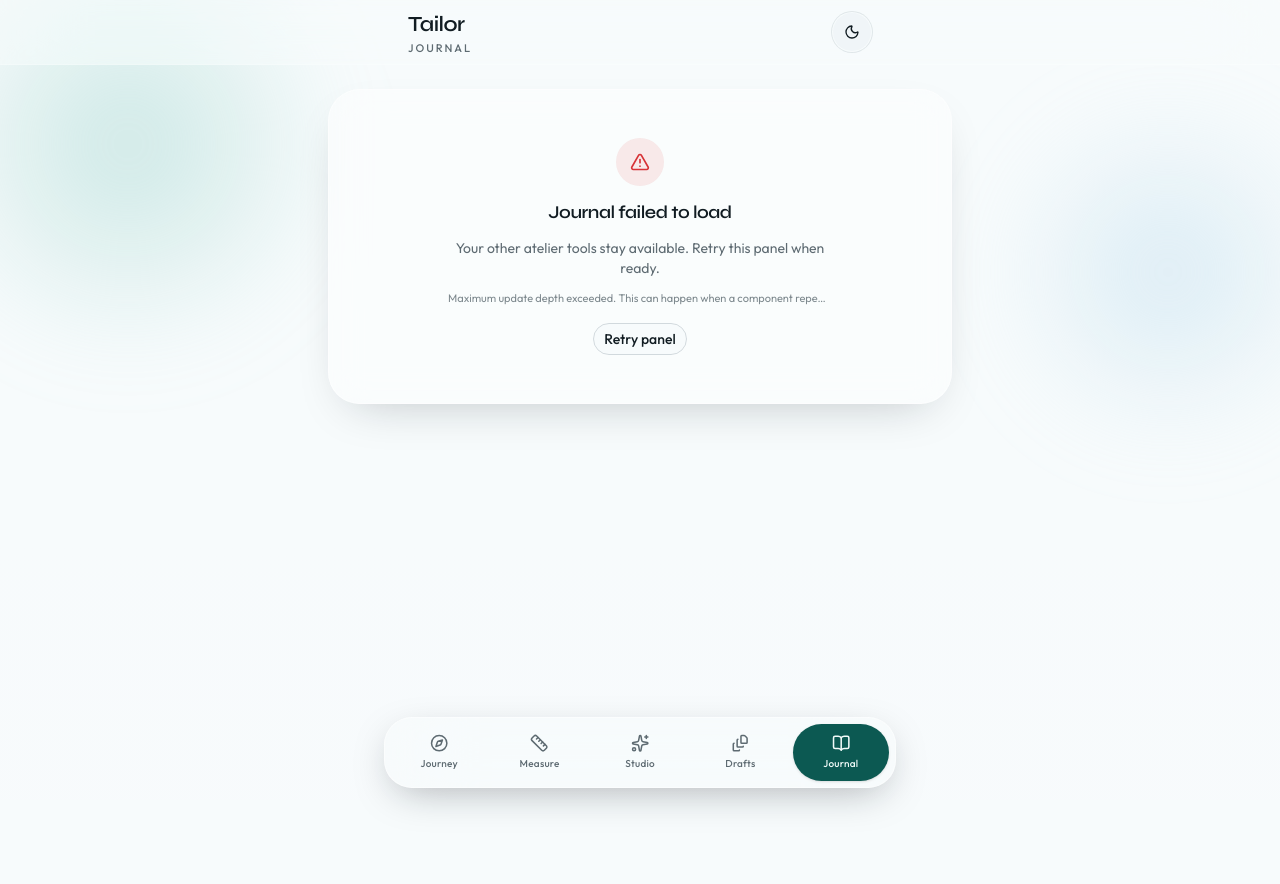
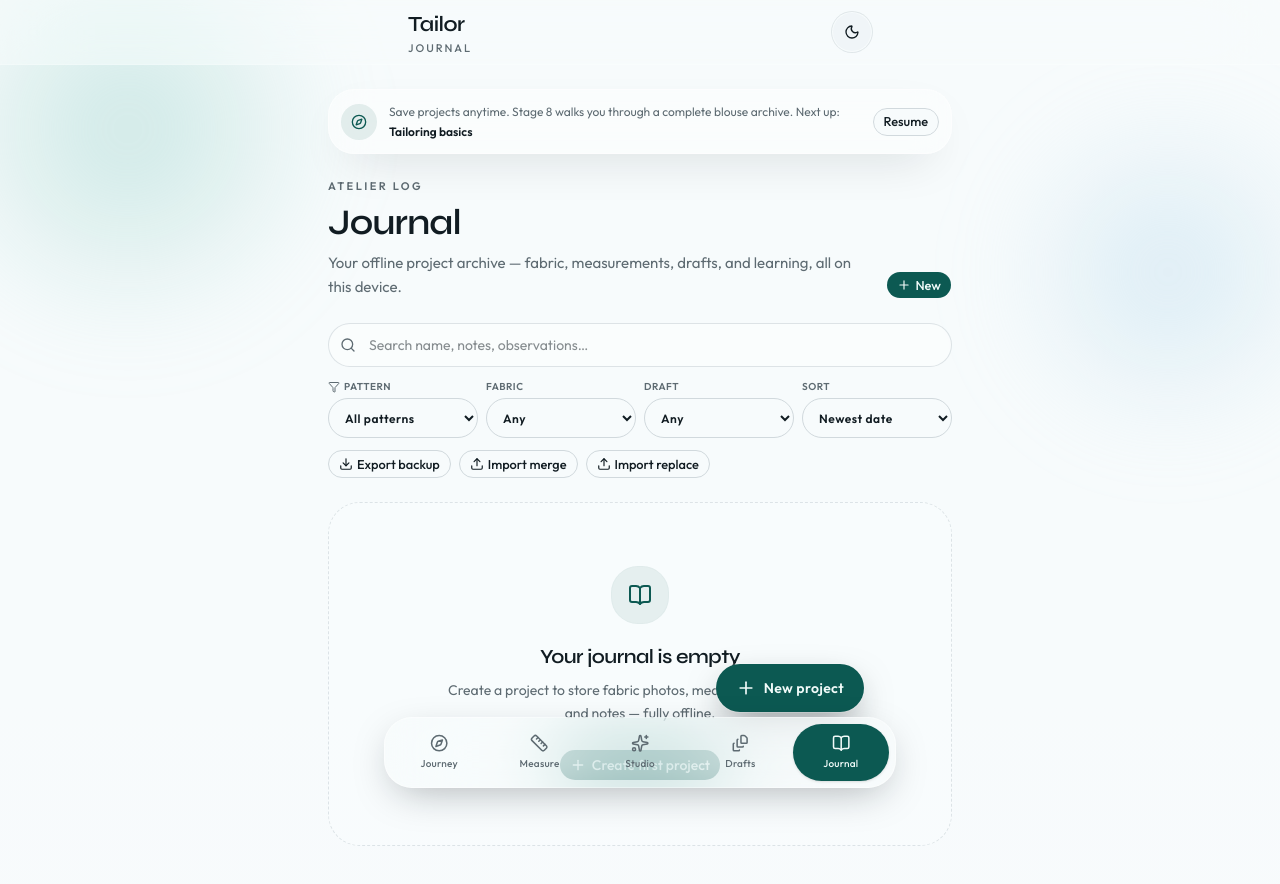
Before and after one commit to Ajay9164/digitalboutique, a Next.js app: page /journal in a window 1280 px wide. Shown: the top 884 px of the page. Before the commit the page ends 800 px from the top, so only its background shows below. Built offline with nearby package versions, Linux system fonts and the light colour scheme.

Commit message:
Fix production runtime issues, Journal stability, and PWA improvements

```diff
--- a/src/components/layout/floating-action-button.tsx
+++ b/src/components/layout/floating-action-button.tsx
@@ -7,7 +7,10 @@ import { useReducedMotion } from "@/hooks/use-reduced-motion";
 import { cn } from "@/lib/utils";
 
 export function FloatingActionButton() {
-  const { isVisible, label, ariaLabel, onPress } = useFabStore();
+  const isVisible = useFabStore((state) => state.isVisible);
+  const label = useFabStore((state) => state.label);
+  const ariaLabel = useFabStore((state) => state.ariaLabel);
+  const onPress = useFabStore((state) => state.onPress);
   const reduceMotion = useReducedMotion();
 
   return (
--- a/src/features/journal/components/journal-view.tsx
+++ b/src/features/journal/components/journal-view.tsx
@@ -1,6 +1,6 @@
 "use client";
 
-import { useEffect } from "react";
+import { useEffect, useMemo } from "react";
 import { AnimatePresence, motion } from "framer-motion";
 import { BookOpen, Plus } from "lucide-react";
 import { JournalToolbar } from "@/features/journal/components/journal-toolbar";
@@ -14,11 +14,8 @@ import { JourneyGuideBanner } from "@/features/journey/components/journey-guide-
 import { Button } from "@/components/ui/button";
 import { usePageFab } from "@/hooks/use-page-fab";
 import { useUiStore } from "@/stores/ui-store";
-import {
-  selectActiveProject,
-  selectVisibleProjects,
-  useJournalStore,
-} from "@/stores/journal-store";
+import { filterAndSortProjects } from "@/features/journal/lib/project";
+import { useJournalStore } from "@/stores/journal-store";
 
 function JournalFab() {
   const openCreate = useJournalStore((s) => s.openCreate);
@@ -35,8 +32,19 @@ export function JournalView() {
   const retryStorage = useJournalStore((s) => s.retryStorage);
   const view = useJournalStore((s) => s.view);
   const projects = useJournalStore((s) => s.projects);
-  const visible = useJournalStore(selectVisibleProjects);
-  const active = useJournalStore(selectActiveProject);
+  const filter = useJournalStore((s) => s.filter);
+  const sort = useJournalStore((s) => s.sort);
+  // Derive outside the Zustand selector — React 19 getSnapshot must be
+  // referentially stable when the store is unchanged (Error #185).
+  const visible = useMemo(
+    () => filterAndSortProjects(projects, filter, sort),
+    [projects, filter, sort],
+  );
+  const activeId = useJournalStore((s) => s.activeId);
+  const active = useMemo(
+    () => projects.find((project) => project.id === activeId) ?? null,
+    [projects, activeId],
+  );
   const openCreate = useJournalStore((s) => s.openCreate);
   const openViewer = useJournalStore((s) => s.openViewer);
   const openEdit = useJournalStore((s) => s.openEdit);
--- a/src/features/journey/components/interactive-surfaces.tsx
+++ b/src/features/journey/components/interactive-surfaces.tsx
@@ -390,25 +390,39 @@ type MeasureCard =
   | { kind: "identify"; prompt: string; answerId: string; options: string[] }
   | { kind: "method"; prompt: string; correct: boolean };
 
-function buildMeasureCards(difficulty: "easy" | "hard"): MeasureCard[] {
+function mulberry32(seed: number) {
+  let a = seed >>> 0;
+  return () => {
+    a += 0x6d2b79f5;
+    let t = a;
+    t = Math.imul(t ^ (t >>> 15), t | 1);
+    t ^= t + Math.imul(t ^ (t >>> 7), t | 61);
+    return ((t ^ (t >>> 14)) >>> 0) / 4294967296;
+  };
+}
+
+function buildMeasureCards(
+  difficulty: "easy" | "hard",
+  random: () => number = Math.random,
+): MeasureCard[] {
   const pool = MEASUREMENTS.slice(0, difficulty === "easy" ? 12 : 20);
   const cards: MeasureCard[] = [];
   for (let i = 0; i < (difficulty === "easy" ? 5 : 6); i += 1) {
     if (i % 2 === 0) {
-      const target = pool[Math.floor(Math.random() * pool.length)];
+      const target = pool[Math.floor(random() * pool.length)];
       const distractors = pool
         .filter((m) => m.id !== target.id)
-        .sort(() => Math.random() - 0.5)
+        .sort(() => random() - 0.5)
         .slice(0, 3)
         .map((m) => m.id);
       cards.push({
         kind: "identify",
         prompt: target.definition,
         answerId: target.id,
-        options: [target.id, ...distractors].sort(() => Math.random() - 0.5),
+        options: [target.id, ...distractors].sort(() => random() - 0.5),
       });
     } else {
-      const good = Math.random() > 0.45;
+      const good = random() > 0.45;
       cards.push({
         kind: "method",
         prompt: good
@@ -428,39 +442,16 @@ export function MeasurePracticeSurface({
   difficulty?: "easy" | "hard";
   onScored?: (score: number, total: number) => void;
 }) {
-  // Client-only random deck: keep SSR/client first paint identical (null),
-  // then adjust during render after mount (avoids hydration mismatch + effect loops).
-  const [deck, setDeck] = useState<{
-    difficulty: "easy" | "hard";
-    cards: MeasureCard[];
-  } | null>(null);
+  // Seeded cards are referentially stable across SSR/client for a given difficulty.
+  const [cards, setCards] = useState(() =>
+    buildMeasureCards(difficulty, mulberry32(difficulty === "hard" ? 91 : 17)),
+  );
   const [index, setIndex] = useState(0);
   const [score, setScore] = useState(0);
   const [feedback, setFeedback] = useState<string | null>(null);
   const [hint, setHint] = useState(false);
   const [done, setDone] = useState(false);
 
-  if (
-    typeof window !== "undefined" &&
-    (deck === null || deck.difficulty !== difficulty)
-  ) {
-    setDeck({ difficulty, cards: buildMeasureCards(difficulty) });
-    setIndex(0);
-    setScore(0);
-    setFeedback(null);
-    setHint(false);
-    setDone(false);
-  }
-
-  if (!deck) {
-    return (
-      <SurfaceShell title="Practice">
-        <p className="text-sm text-muted-foreground">Preparing cards…</p>
-      </SurfaceShell>
-    );
-  }
-
-  const cards = deck.cards;
   const card = cards[index];
   const labelFor = (id: string) =>
     MEASUREMENTS.find((m) => m.id === id)?.label ?? id;
@@ -494,7 +485,12 @@ export function MeasurePracticeSurface({
             variant="outline"
             className="rounded-xl"
             onClick={() => {
-              setDeck({ difficulty, cards: buildMeasureCards(difficulty) });
+              setCards(
+                buildMeasureCards(
+                  difficulty,
+                  mulberry32(Date.now() % 1_000_000),
+                ),
+              );
               setIndex(0);
               setScore(0);
               setDone(false);
@@ -669,22 +665,11 @@ export function DraftPracticeSurface({
   targetScore?: number;
   onScored?: (score: number, total: number) => void;
 }) {
-  const [session, setSession] = useState<{
-    body: ReturnType<typeof generateRandomBody>;
-    inputs: ReturnType<typeof generateRandomInputs>;
-  } | null>(null);
-
-  if (typeof window !== "undefined" && session === null) {
-    setSession({
-      body: generateRandomBody(),
-      inputs: generateRandomInputs(),
-    });
-  }
-
-  const body = session?.body ?? null;
-  const inputs = session?.inputs ?? null;
+  // Stable initial session (no setState-during-render; SSR/client match via seed).
+  const [body] = useState(() => generateRandomBody());
+  const [inputs] = useState(() => generateRandomInputs());
   const answers = useMemo(
-    () => (body && inputs ? getCorrectAnswers(body, inputs) : null),
+    () => getCorrectAnswers(body, inputs),
     [body, inputs],
   );
   const [guesses, setGuesses] = useState<PracticeGuesses>({});
@@ -701,14 +686,6 @@ export function DraftPracticeSurface({
     setHintsLeft((h) => h - 1);
     setRevealed((prev) => ({ ...prev, [id]: true }));
   };
-
-  if (!body || !inputs || !answers) {
-    return (
-      <SurfaceShell title="Practice · Drafting">
-        <p className="text-sm text-muted-foreground">Preparing practice…</p>
-      </SurfaceShell>
-    );
-  }
 
   return (
     <SurfaceShell title="Practice · Drafting">
--- a/src/features/learning/components/achievements-grid.tsx
+++ b/src/features/learning/components/achievements-grid.tsx
@@ -16,6 +16,7 @@ import { motion } from "framer-motion";
 import { ACHIEVEMENTS } from "@/features/learning/data/catalog";
 import { DashboardCard } from "@/features/learning/components/dashboard-card";
 import { useLearningHubStore } from "@/stores/learning-hub-store";
+import { EMPTY_ARRAY } from "@/lib/empty";
 import { cn } from "@/lib/utils";
 
 const ICONS = {
@@ -33,7 +34,7 @@ const ICONS = {
 
 export function AchievementsGrid() {
   const unlocked = useLearningHubStore(
-    (s) => s.snapshot?.unlockedAchievementIds ?? [],
+    (s) => s.snapshot?.unlockedAchievementIds ?? (EMPTY_ARRAY as string[]),
   );
   const unlockedSet = new Set(unlocked);
 
--- a/src/features/learning/components/learning-timeline.tsx
+++ b/src/features/learning/components/learning-timeline.tsx
@@ -4,9 +4,14 @@ import { History } from "lucide-react";
 import { DashboardCard } from "@/features/learning/components/dashboard-card";
 import { useLearningHubStore } from "@/stores/learning-hub-store";
 import { formatRelativeLabel } from "@/utils/format";
+import { EMPTY_ARRAY } from "@/lib/empty";
+import type { LearningActivityRecord } from "@/lib/db";
 
 export function LearningTimeline() {
-  const activities = useLearningHubStore((s) => s.snapshot?.activities ?? []);
+  const activities = useLearningHubStore(
+    (s) =>
+      s.snapshot?.activities ?? (EMPTY_ARRAY as LearningActivityRecord[]),
+  );
 
   return (
     <DashboardCard
--- a/src/features/learning/components/practice-history-card.tsx
+++ b/src/features/learning/components/practice-history-card.tsx
@@ -3,9 +3,14 @@
 import { ClipboardList } from "lucide-react";
 import { DashboardCard } from "@/features/learning/components/dashboard-card";
 import { useLearningHubStore } from "@/stores/learning-hub-store";
+import { EMPTY_ARRAY } from "@/lib/empty";
+import type { PracticeHistoryRecord } from "@/lib/db";
 
 export function PracticeHistoryCard() {
-  const history = useLearningHubStore((s) => s.snapshot?.practiceHistory ?? []);
+  const history = useLearningHubStore(
+    (s) =>
+      s.snapshot?.practiceHistory ?? (EMPTY_ARRAY as PracticeHistoryRecord[]),
+  );
 
   return (
     <DashboardCard
--- a/src/features/learning/components/progress-charts.tsx
+++ b/src/features/learning/components/progress-charts.tsx
@@ -14,11 +14,18 @@ import {
 import { useLearningHubStore } from "@/stores/learning-hub-store";
 import { DashboardCard } from "@/features/learning/components/dashboard-card";
 import { ChartColumn, TrendingUp } from "lucide-react";
+import { EMPTY_ARRAY } from "@/lib/empty";
+import type { PracticeHistoryRecord } from "@/lib/db";
+
+type WeeklyPoint = { day: string; xp: number; practices: number };
 
 export function ProgressCharts() {
-  const chartWeekly = useLearningHubStore((s) => s.snapshot?.chartWeekly ?? []);
+  const chartWeekly = useLearningHubStore(
+    (s) => s.snapshot?.chartWeekly ?? (EMPTY_ARRAY as WeeklyPoint[]),
+  );
   const practiceHistory = useLearningHubStore(
-    (s) => s.snapshot?.practiceHistory ?? [],
+    (s) =>
+      s.snapshot?.practiceHistory ?? (EMPTY_ARRAY as PracticeHistoryRecord[]),
   );
 
   const practiceChart = [...practiceHistory]
--- a/src/hooks/use-media-query.ts
+++ b/src/hooks/use-media-query.ts
@@ -2,8 +2,19 @@
 
 import { useSyncExternalStore } from "react";
 
+const mediaQueryLists = new Map<string, MediaQueryList>();
+
+function getMediaQueryList(query: string): MediaQueryList {
+  let media = mediaQueryLists.get(query);
+  if (!media) {
+    media = window.matchMedia(query);
+    mediaQueryLists.set(query, media);
+  }
+  return media;
+}
+
 function subscribe(query: string, onStoreChange: () => void) {
-  const media = window.matchMedia(query);
+  const media = getMediaQueryList(query);
   media.addEventListener("change", onStoreChange);
   return () => media.removeEventListener("change", onStoreChange);
 }
@@ -11,7 +22,7 @@ function subscribe(query: string, onStoreChange: () => void) {
 export function useMediaQuery(query: string): boolean {
   return useSyncExternalStore(
     (onStoreChange) => subscribe(query, onStoreChange),
-    () => window.matchMedia(query).matches,
+    () => getMediaQueryList(query).matches,
     () => false,
   );
 }
--- a/src/hooks/use-page-fab.ts
+++ b/src/hooks/use-page-fab.ts
@@ -1,41 +1,35 @@
 "use client";
 
-import { useEffect, useRef } from "react";
+import { useEffect } from "react";
 import { useFabStore } from "@/stores/fab-store";
 
 /**
  * Enables the floating action button for a route while mounted.
- * onPress is stored in a ref so identity changes do not re-fire the effect
- * (prevents React #185 update-depth loops with Zustand action + showFab).
+ * Visibility/labels and the press handler are written separately so a new
+ * function identity cannot force a Zustand update on every effect run.
  */
 export function usePageFab(
   options: {
     label?: string;
     ariaLabel?: string;
-    onPress?: () => void;
+    onPress?: (() => void) | null;
   } = {},
 ) {
   const showFab = useFabStore((state) => state.showFab);
   const hideFab = useFabStore((state) => state.hideFab);
-
-  const onPressRef = useRef(options.onPress);
-
-  useEffect(() => {
-    onPressRef.current = options.onPress;
-  }, [options.onPress]);
+  const setFabHandler = useFabStore((state) => state.setFabHandler);
 
   const label = options.label ?? "Create";
   const ariaLabel = options.ariaLabel ?? label;
+  const onPress = options.onPress ?? null;
 
   useEffect(() => {
-    showFab({
-      label,
-      ariaLabel,
-      onPress: () => {
-        onPressRef.current?.();
-      },
-    });
-
+    showFab({ label, ariaLabel });
     return () => hideFab();
   }, [ariaLabel, hideFab, label, showFab]);
+
+  useEffect(() => {
+    setFabHandler(onPress);
+    return () => setFabHandler(null);
+  }, [onPress, setFabHandler]);
 }
--- /dev/null
+++ b/src/lib/empty.ts
@@ -0,0 +1,7 @@
+/**
+ * Stable empty fallbacks for Zustand selectors.
+ * React 19 useSyncExternalStore requires getSnapshot() === getSnapshot()
+ * when the store has not changed — `?? []` creates a new array every call
+ * and triggers Maximum update depth exceeded (#185).
+ */
+export const EMPTY_ARRAY: never[] = [];
--- a/src/stores/fab-store.ts
+++ b/src/stores/fab-store.ts
@@ -7,11 +7,7 @@ type FabState = {
   label: string;
   ariaLabel: string;
   onPress: FabHandler;
-  showFab: (options?: {
-    label?: string;
-    ariaLabel?: string;
-    onPress?: FabHandler;
-  }) => void;
+  showFab: (options?: { label?: string; ariaLabel?: string }) => void;
   hideFab: () => void;
   setFabHandler: (handler: FabHandler) => void;
 };
@@ -25,14 +21,11 @@ export const useFabStore = create<FabState>((set) => ({
     set((state) => {
       const label = options.label ?? state.label;
       const ariaLabel = options.ariaLabel ?? options.label ?? state.ariaLabel;
-      const onPress =
-        options.onPress !== undefined ? options.onPress : state.onPress;
 
       if (
         state.isVisible &&
         state.label === label &&
-        state.ariaLabel === ariaLabel &&
-        state.onPress === onPress
+        state.ariaLabel === ariaLabel
       ) {
         return state;
       }
@@ -41,7 +34,6 @@ export const useFabStore = create<FabState>((set) => ({
         isVisible: true,
         label,
         ariaLabel,
-        onPress,
       };
     }),
   hideFab: () =>
--- a/src/stores/ui-store.ts
+++ b/src/stores/ui-store.ts
@@ -9,7 +9,11 @@ type UiState = {
 
 export const useUiStore = create<UiState>((set) => ({
   isNavVisible: true,
-  setNavVisible: (visible) => set({ isNavVisible: visible }),
+  setNavVisible: (visible) =>
+    set((state) =>
+      state.isNavVisible === visible ? state : { isNavVisible: visible },
+    ),
   pageTitle: null,
-  setPageTitle: (title) => set({ pageTitle: title }),
+  setPageTitle: (title) =>
+    set((state) => (state.pageTitle === title ? state : { pageTitle: title })),
 }));
```
Also changed, not shown: 1 other file (tests, documents, lock files or other folders).
